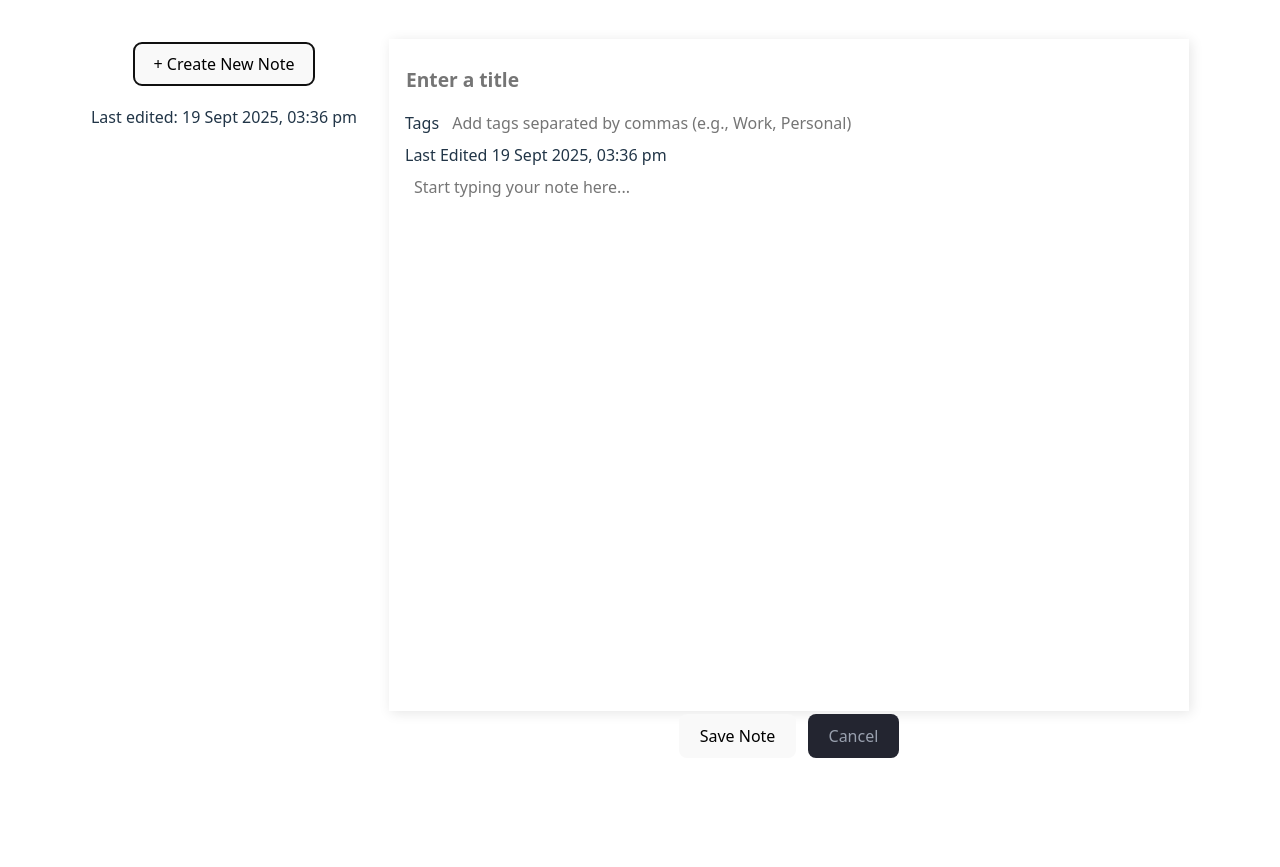
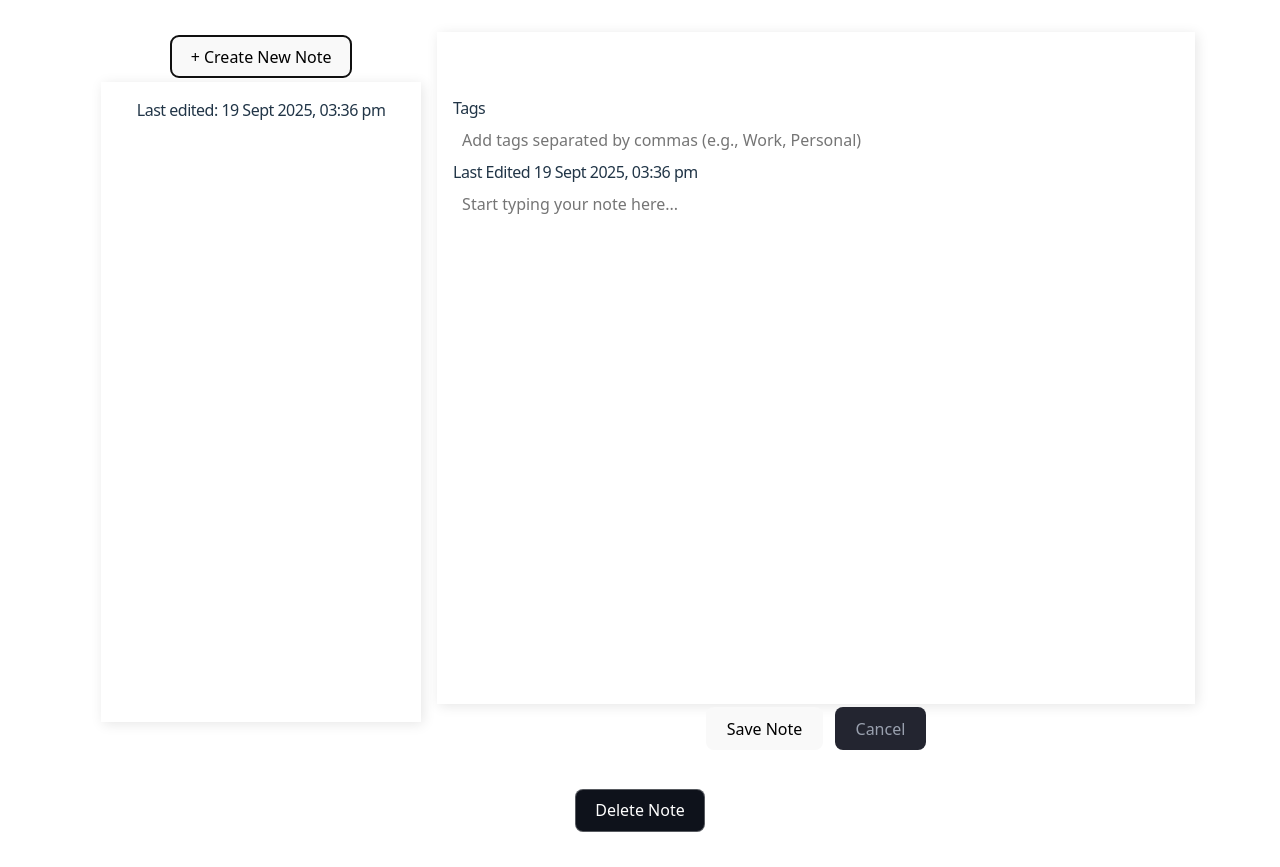
Before and after one commit to alifbink-ualberta/notetakingapp, a React (Vite) app: page / in a window 1280 px wide. Both pictures are taken after a click on the button "+ Create New Note". Before the commit the page ends 800 px from the top, so only its background shows below. Built offline with nearby package versions, Linux system fonts and the light colour scheme.

Commit message:
Added non-functional delete button.
Stylized.

```diff
--- a/src/App.css
+++ b/src/App.css
@@ -3,11 +3,13 @@
   margin: 0 auto;
   padding: 2rem;
   text-align: center;
+  letter-spacing: -0.5px;
 }
 
 .main-notes {
   display: flex;
   gap: 2rem;
+  flex-direction: row;
   align-items: flex-start;
   justify-content: center;
   flex-wrap: wrap;
@@ -33,7 +35,7 @@
   padding: 1rem;
   height: 80vh;
   text-align: left;
-  width: 60vw;
+  width: 100%;
   box-shadow: 2px 2px 12px rgba(0,0,0,0.1);
 }
 
@@ -48,6 +50,32 @@
   font-size: 1.2rem;
 }
 
+.note-title::placeholder{
+  color: #FFF;
+}
+
+.note-view{
+  display: flex;
+  flex-direction: column;
+  align-items: center;
+  justify-content: flex-start;
+  flex-wrap: nowrap;
+}
+
+.note-list{
+  display: flex;
+  flex-direction: column;
+  gap: 1rem;
+  align-items: center;
+  justify-content: flex-start;
+  flex-wrap: nowrap;
+  height: 80vh;
+  overflow-y: scroll;
+  text-align: left;
+  width: 25vw;
+  box-shadow: 2px 2px 12px rgba(0,0,0,0.1);
+}
+
 .logo {
   height: 6em;
   padding: 1.5em;
@@ -59,6 +87,16 @@
 }
 .logo.react:hover {
   filter: drop-shadow(0 0 2em #61dafbaa);
+}
+
+.special{
+  background-color: #0E121B;
+  color: white;
+  border: 1px solid rgba(255,255,255,0.3);
+}
+
+.special:hover {
+  background-color: #0E121B;
 }
 
 .cancel{
--- a/src/components/Button.tsx
+++ b/src/components/Button.tsx
@@ -1,11 +1,14 @@
 type ButtonProps = {
   label: string;
-  variant?: "default" | "cancel"; // optional
+  variant?: "default" | "cancel" | "special"; // optional
   handleClick: () => void;
 };
 
 function Button({label, variant, handleClick}: ButtonProps) {
-    return <button className={variant === "cancel"? "cancel" : "default"} onClick={handleClick} >{label}</button>
+    return <button
+    className={variant === "cancel"? "cancel" : variant === "special" ? "special" : "default"}
+    onClick={handleClick} >{label}
+    </button>
 }
 
 export default Button
--- a/src/components/MainNotes.tsx
+++ b/src/components/MainNotes.tsx
@@ -17,9 +17,16 @@ function MainNotes() {
     }
   }, [])
 
+  const selectedNote = notes.find((n) => n.id === selectedNoteId) || null
 
-  /* selectedNote is found from the notes array using id - on any change, handleUpdate is called */
-  const selectedNote = notes.find((n) => n.id === selectedNoteId) || null
+  // Sync draftNote with selectedNote when selectedNoteId changes
+
+  useEffect(() => {
+    if (selectedNoteId) {
+      const selectedNote = notes.find((n) => n.id === selectedNoteId) || null
+      setDraftNote(selectedNote ? { ...selectedNote } : null) // copy to draft
+    }
+  }, [selectedNoteId, notes])
 
   const handleAddNote = () => {
     const newNote: Note = {
@@ -37,19 +44,10 @@ function MainNotes() {
 }
 
   const handleCancelNote = () => {
-    if (!selectedNoteId) return;
-    const noteToCancel = notes.find((n) => n.id === selectedNoteId);
-    if (noteToCancel) {
-      // If the note is new and empty, remove it from the list
-      if (noteToCancel.title === "Untitled" && noteToCancel.content === "") {
-        setNotes((oldNotes) => oldNotes.filter((n) => n.id !== selectedNoteId));
-        setSelectedNoteId(null);
-      } else {
-        // Otherwise, just deselect the note
-        setSelectedNoteId(null);
-      }
-    }
+    setDraftNote(null) // throw away unsaved edits
+    setSelectedNoteId(null)
   }
+
 
   const handleSaveNote = () => {
     if (!selectedNoteId) return
@@ -80,11 +78,13 @@ function MainNotes() {
     )
   }
 
-
+  function handleDeleteNote(): void {
+    throw new Error("Function not implemented.")
+  }
 
   return (
     <div className="main-notes">
-        <div className="note-list">
+        <div className="note-list-with-btn">
           <Button label="+ Create New Note" handleClick={handleAddNote}/>
 
           <NoteList
@@ -93,13 +93,18 @@ function MainNotes() {
           />
         </div>
 
-        <div className="divider">
+        <div className="note-view">
           <NoteView
               note={selectedNote}
               onUpdate={handleUpdate}
           />
-          <Button label="Save Note" handleClick={handleSaveNote}/>
-          <Button label="Cancel" variant="cancel" handleClick={handleCancelNote}/>
+          <div className="save-cancel-btns">
+            <Button label="Save Note" handleClick={handleSaveNote}/>
+            <Button label="Cancel" variant="cancel" handleClick={handleCancelNote}/>
+          </div>
+        </div>
+        <div className="special-btns">
+          <Button label="Delete Note" variant="special" handleClick={handleDeleteNote}/>
         </div>
     </div>
   )
--- a/src/components/NoteList.tsx
+++ b/src/components/NoteList.tsx
@@ -8,7 +8,7 @@ type NoteListProps = {
 
 function NoteList( {notes, onSelect} : NoteListProps) {
     return (
-        <div>
+        <div className="note-list">
             {notes.map((noteItem) => (
                 <ListCard
                 note={noteItem}
--- a/src/components/NoteView.tsx
+++ b/src/components/NoteView.tsx
@@ -19,7 +19,7 @@ function NoteView({ note, onUpdate }: NoteProps) {
         value={note.title}
         onChange={(e) => onUpdate({ ...note, title: e.target.value })}
         className="title note-title"
-        placeholder="Enter a title"
+        placeholder="Enter a title..."
       />
       <div>
         <span>Tags </span>
--- a/src/index.css
+++ b/src/index.css
@@ -85,13 +85,15 @@ textarea {
   outline: none;
   border-radius: 6px;
   transition: border-color 0.25s ease;
-  width: 50vw;
+  min-width: 50vw;
+  width: 100%;
 }
 
 textarea {
   min-height: 120px;
   min-width: 250px;
   height: 60vh;
+  width: 100%;
   resize: none;
 }
 
```
